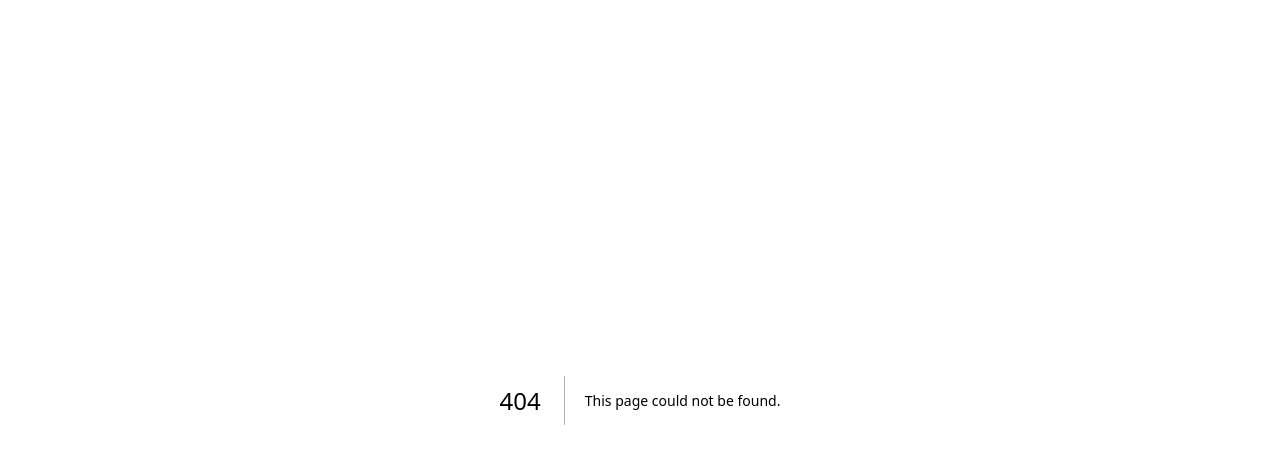
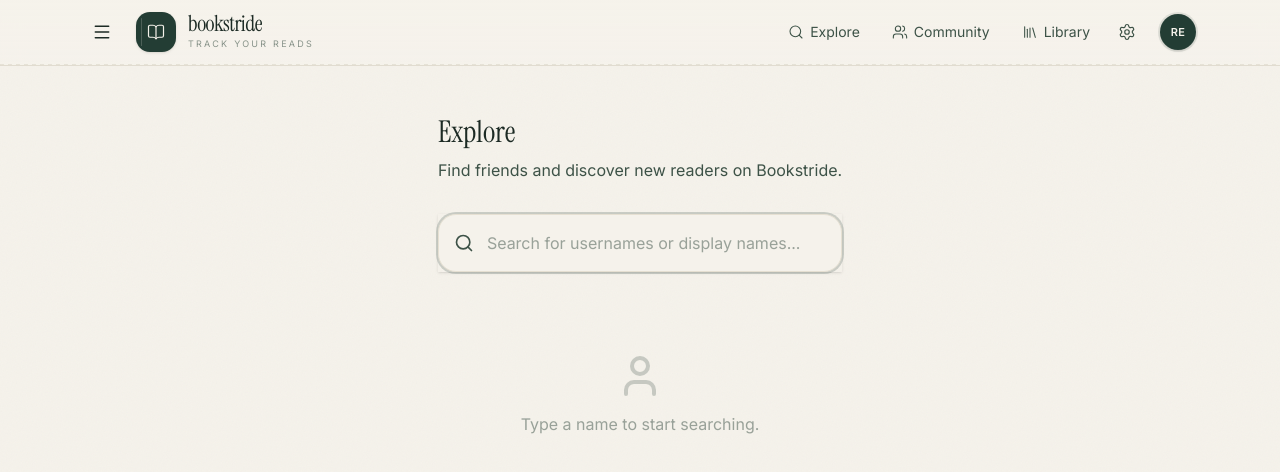
Before and after one commit to amritkarShubham/BookStride, a Next.js app: page /explore in a window 1280 px wide. Before the commit this address had no page. Shown: the top 472 px of the page. Built offline with nearby package versions, Linux system fonts and the light colour scheme.

Commit message:
fix: Resolve profile redirect loop and add Explore search page

```diff
--- /dev/null
+++ b/src/app/explore/page.tsx
@@ -0,0 +1,101 @@
+'use client';
+
+import { useState, useEffect } from 'react';
+import { Navbar } from '@/components/layout/navbar';
+import { Search, User } from 'lucide-react';
+import { db } from '@/lib/db';
+import type { Profile } from '@/lib/types';
+import Link from 'next/link';
+
+export default function ExplorePage() {
+  const [query, setQuery] = useState('');
+  const [results, setResults] = useState<Profile[]>([]);
+  const [isLoading, setIsLoading] = useState(false);
+
+  useEffect(() => {
+    const searchTimer = setTimeout(async () => {
+      if (query.trim().length > 1) {
+        setIsLoading(true);
+        try {
+          const fetchedProfiles = await db.profiles.searchProfiles(query.trim());
+          setResults(fetchedProfiles);
+        } catch (e) {
+          console.error(e);
+        } finally {
+          setIsLoading(false);
+        }
+      } else {
+        setResults([]);
+      }
+    }, 300); // 300ms debounce
+
+    return () => clearTimeout(searchTimer);
+  }, [query]);
+
+  return (
+    <>
+      <Navbar />
+      <main className="max-w-2xl mx-auto px-5 py-12">
+        <div className="mb-8">
+          <h1 className="text-3xl font-serif text-ink mb-2">Explore</h1>
+          <p className="text-ink-light">Find friends and discover new readers on Bookstride.</p>
+        </div>
+
+        {/* Search Bar */}
+        <div className="relative mb-8 shadow-sm">
+          <span className="absolute left-4 top-1/2 -translate-y-1/2 text-ink-light">
+            <Search className="w-5 h-5" />
+          </span>
+          <input
+            type="text"
+            value={query}
+            onChange={(e) => setQuery(e.target.value)}
+            placeholder="Search for usernames or display names..."
+            className="w-full pl-12 pr-4 py-4 bg-cream border border-beige rounded-2xl focus:outline-none focus:ring-2 focus:ring-forest/20 text-ink placeholder:text-ink-light/50"
+            autoFocus
+          />
+        </div>
+
+        {/* Results */}
+        <div>
+          {isLoading ? (
+            <div className="flex items-center justify-center py-10">
+              <div className="w-6 h-6 rounded-full border-2 border-forest border-t-transparent animate-spin" />
+            </div>
+          ) : results.length > 0 ? (
+            <div className="space-y-4">
+              {results.map((profile) => (
+                <Link
+                  key={profile.id}
+                  href={`/profile/${profile.username}`}
+                  className="block bg-cream rounded-2xl p-4 border border-beige hover:border-beige-border hover:shadow-sm transition-all"
+                >
+                  <div className="flex items-center gap-4">
+                    <div className="w-12 h-12 rounded-full bg-forest text-cream flex items-center justify-center text-lg font-serif overflow-hidden shrink-0">
+                      {profile.avatarUrl ? (
+                        <img src={profile.avatarUrl} alt="Avatar" className="w-full h-full object-cover" />
+                      ) : (
+                        (profile.displayName || profile.username).charAt(0).toUpperCase()
+                      )}
+                    </div>
+                    <div>
+                      <p className="font-medium text-ink">{profile.displayName || profile.username}</p>
+                      <p className="text-sm text-ink-light">@{profile.username}</p>
+                    </div>
+                  </div>
+                </Link>
+              ))}
+            </div>
+          ) : query.trim().length > 1 ? (
+            <p className="text-center text-ink-light py-10 italic">No readers found matching "{query}".</p>
+          ) : (
+            <div className="text-center py-12 text-ink-light/50">
+              <User className="w-12 h-12 mx-auto mb-3 opacity-50" />
+              <p>Type a name to start searching.</p>
+            </div>
+          )}
+        </div>
+      </main>
+    </>
+  );
+}
--- a/src/app/profile/page.tsx
+++ b/src/app/profile/page.tsx
@@ -4,18 +4,41 @@ import { useEffect } from 'react';
 import { useRouter } from 'next/navigation';
 import { useAppStore } from '@/lib/store';
 import { Navbar } from '@/components/layout/navbar';
+import { createClient } from '@/lib/supabase/client';
+import { db } from '@/lib/db';
 
 export default function ProfileRedirect() {
   const router = useRouter();
-  const { userProfile } = useAppStore();
+  const { userProfile, setUserProfile } = useAppStore();
 
   useEffect(() => {
-    if (userProfile?.username) {
-      router.replace(`/profile/${userProfile.username}`);
-    } else {
+    const fetchAndRedirect = async () => {
+      if (userProfile?.username) {
+        router.replace(`/profile/${userProfile.username}`);
+        return;
+      }
+
+      try {
+        const supabase = createClient();
+        const { data } = await supabase.auth.getUser();
+        if (data.user) {
+          const profile = await db.profiles.get(data.user.id);
+          if (profile) {
+            setUserProfile(profile);
+            router.replace(`/profile/${profile.username}`);
+            return;
+          }
+        }
+      } catch (e) {
+        console.error(e);
+      }
+
+      // If all fails, go home
       router.replace('/');
-    }
-  }, [userProfile, router]);
+    };
+
+    fetchAndRedirect();
+  }, [userProfile, router, setUserProfile]);
 
   return (
     <>
--- a/src/components/layout/navbar.tsx
+++ b/src/components/layout/navbar.tsx
@@ -1,6 +1,6 @@
 'use client';
 
-import { BookOpen, Menu, Settings, Library, Users } from 'lucide-react';
+import { BookOpen, Menu, Settings, Library, Users, Search } from 'lucide-react';
 import { useAppStore } from '@/lib/store';
 import Link from 'next/link';
 
@@ -43,8 +43,17 @@ export function Navbar() {
           </Link>
         </div>
 
-        {/* Right: Library + Settings + Avatar */}
+        {/* Right: Search + Library + Community + Settings + Avatar */}
         <div className="flex items-center gap-2">
+          <Link
+            href="/explore"
+            className="flex items-center gap-1.5 text-sm text-ink-light hover:text-ink transition-colors px-3 py-2 rounded-lg hover:bg-beige/60"
+            aria-label="Search Friends"
+          >
+            <Search className="w-4 h-4" strokeWidth={1.6} />
+            <span className="hidden sm:inline">Explore</span>
+          </Link>
+
           <Link
             href="/community"
             className="flex items-center gap-1.5 text-sm text-ink-light hover:text-ink transition-colors px-3 py-2 rounded-lg hover:bg-beige/60"
--- a/src/lib/db.ts
+++ b/src/lib/db.ts
@@ -263,6 +263,25 @@ export const db = {
         updatedAt: new Date(data.updated_at).getTime(),
       };
     },
+    async searchProfiles(query: string): Promise<Profile[]> {
+      const supabase = createClient();
+      const { data, error } = await supabase
+        .from('profiles')
+        .select('*')
+        .or(`username.ilike.%${query}%,display_name.ilike.%${query}%`)
+        .limit(20);
+
+      if (error) throw error;
+      return (data || []).map(d => ({
+        id: d.id,
+        username: d.username,
+        displayName: d.display_name,
+        avatarUrl: d.avatar_url,
+        bio: d.bio,
+        favoriteBooks: d.favorite_books || [],
+        updatedAt: new Date(d.updated_at).getTime(),
+      }));
+    },
     async update(userId: string, updates: Partial<Profile>): Promise<void> {
       const supabase = createClient();
 
```
